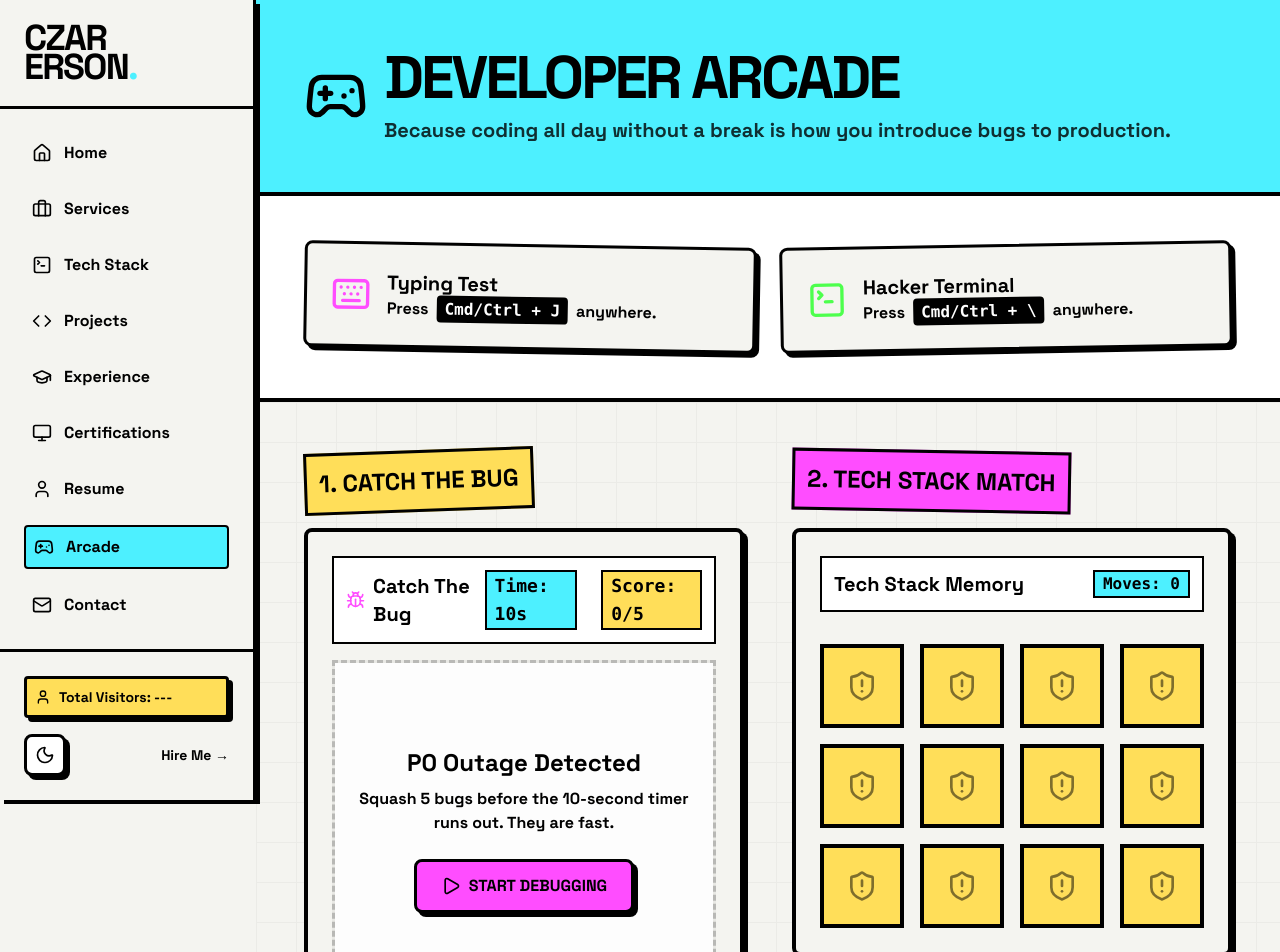
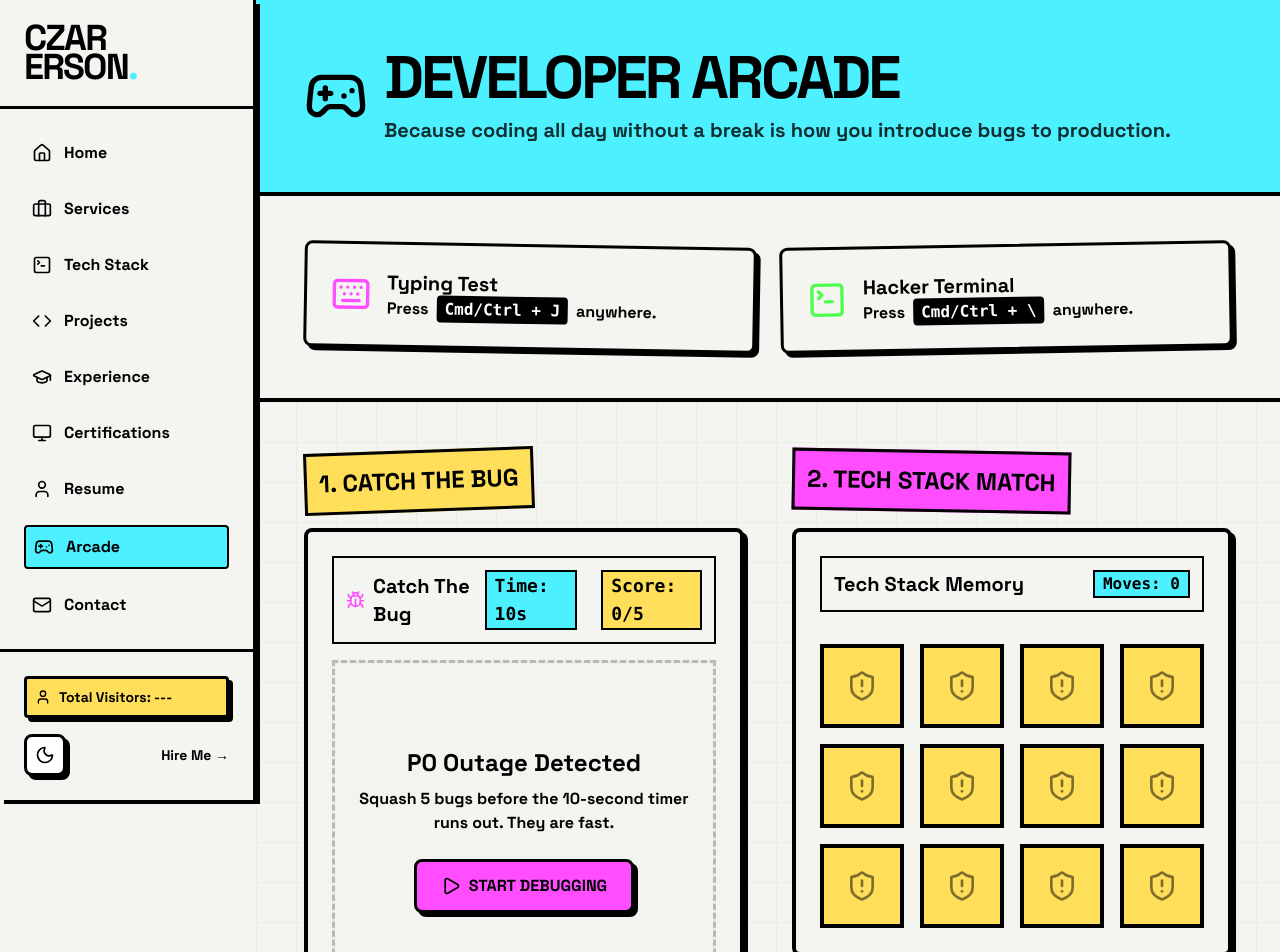
Before and after one commit to Han-Zei/zei-portfolio, a Next.js app: page /arcade in a window 1280 px wide. Shown: the top 952 px of the page. Built offline with nearby package versions, Linux system fonts and the light colour scheme.

Commit message:
Fix layout and text readability in light mode

```diff
--- a/app/arcade/page.tsx
+++ b/app/arcade/page.tsx
@@ -28,7 +28,7 @@ export default function ArcadePage() {
       </section>
 
       {/* Secret Shortcuts Section */}
-      <section className="p-6 md:p-12 border-b-[4px] border-black bg-white dark:bg-[#111]">
+      <section className="p-6 md:p-12 border-b-[4px] border-black bg-background text-foreground">
         <div className="max-w-6xl mx-auto flex flex-col md:flex-row gap-6">
           <div className="flex-1 neo-box bg-background border-[3px] border-black p-6 flex items-center gap-4 transform rotate-1 hover:rotate-0 transition-transform">
             <Keyboard className="w-10 h-10 text-neo-pink" />
--- a/app/components/games/CatchTheBug.tsx
+++ b/app/components/games/CatchTheBug.tsx
@@ -62,7 +62,7 @@ export default function CatchTheBug() {
     <div className="neo-box bg-background border-[4px] border-black p-6 flex flex-col items-center h-[500px] relative overflow-hidden">
 
       {/* Header */}
-      <div className="w-full flex justify-between items-center mb-4 z-10 bg-white dark:bg-[#111] p-3 border-2 border-black">
+      <div className="w-full flex justify-between items-center mb-4 z-10 bg-background text-foreground p-3 border-2 border-black">
         <h3 className="text-xl font-black flex items-center gap-2">
           <Bug className="w-6 h-6 text-neo-pink" /> Catch The Bug
         </h3>
@@ -76,9 +76,9 @@ export default function CatchTheBug() {
       <div className="w-full flex-1 relative bg-black/5 border-[3px] border-dashed border-black/20 cursor-crosshair">
 
         {!isPlaying && gameResult === null && (
-          <div className="absolute inset-0 flex flex-col items-center justify-center bg-white/90 dark:bg-black/90 z-20 backdrop-blur-sm text-center p-4">
-            <h4 className="text-2xl font-black mb-2">P0 Outage Detected</h4>
-            <p className="font-bold mb-6 text-center max-w-sm">Squash 5 bugs before the 10-second timer runs out. They are fast.</p>
+          <div className="absolute inset-0 flex flex-col items-center justify-center bg-background/90 z-20 backdrop-blur-sm text-center p-4">
+            <h4 className="text-2xl font-black mb-2 text-foreground">P0 Outage Detected</h4>
+            <p className="font-bold mb-6 text-center max-w-sm text-foreground">Squash 5 bugs before the 10-second timer runs out. They are fast.</p>
             <button
               onClick={startGame}
               className="neo-button neo-button-active bg-neo-pink text-black px-6 py-3 font-black uppercase flex items-center gap-2"
@@ -89,18 +89,18 @@ export default function CatchTheBug() {
         )}
 
         {gameResult && (
-          <div className="absolute inset-0 flex flex-col items-center justify-center bg-white/90 dark:bg-black/90 z-20 backdrop-blur-sm p-4 text-center">
+          <div className="absolute inset-0 flex flex-col items-center justify-center bg-background/90 z-20 backdrop-blur-sm p-4 text-center">
             {gameResult === 'won' ? (
               <div className="text-neo-green animate-bounce">
                 <Trophy className="w-16 h-16 mx-auto mb-4" />
                 <h4 className="text-4xl font-black mb-2 uppercase">Bug Squashed!</h4>
-                <p className="font-bold text-xl opacity-80">Production is safe... for now.</p>
+                <p className="font-bold text-xl text-foreground">Production is safe... for now.</p>
               </div>
             ) : (
               <div className="text-neo-pink">
                 <Bug className="w-16 h-16 mx-auto mb-4 animate-pulse" />
                 <h4 className="text-4xl font-black mb-2 uppercase">Time's Up!</h4>
-                <p className="font-bold text-xl opacity-80">The bug has officially become a feature.</p>
+                <p className="font-bold text-xl text-foreground">The bug has officially become a feature.</p>
               </div>
             )}
             <button
--- a/app/components/games/MemoryMatch.tsx
+++ b/app/components/games/MemoryMatch.tsx
@@ -74,7 +74,7 @@ export default function MemoryMatch() {
     <div className="neo-box bg-background border-[4px] border-black p-6 flex flex-col items-center">
 
       {/* Header */}
-      <div className="w-full flex justify-between items-center mb-8 bg-white dark:bg-[#111] p-3 border-2 border-black">
+      <div className="w-full flex justify-between items-center mb-8 bg-background text-foreground p-3 border-2 border-black">
         <h3 className="text-xl font-black">Tech Stack Memory</h3>
         <div className="font-bold font-mono bg-neo-cyan px-2 border-2 border-black text-black">
           Moves: {moves}
```
